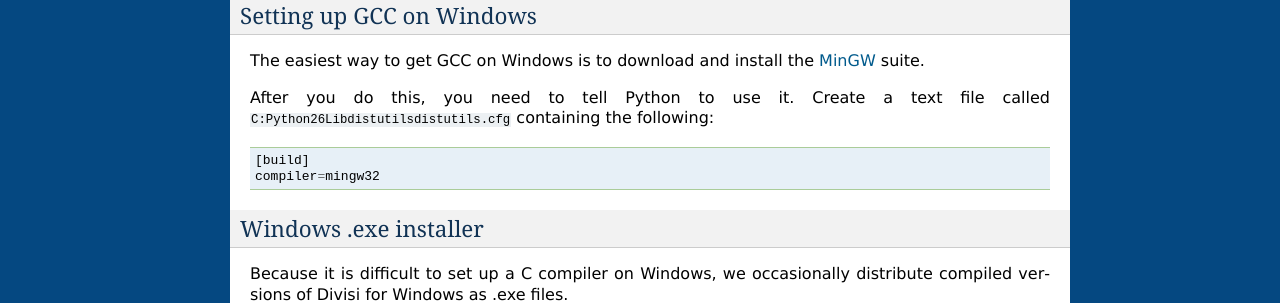
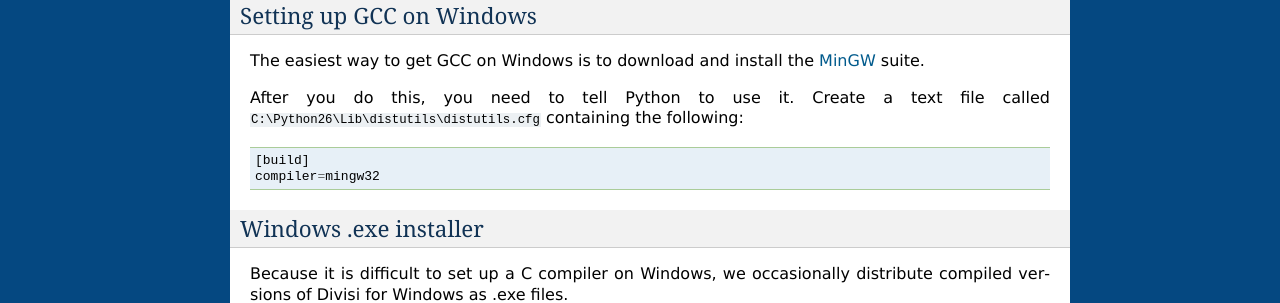
Before and after one commit to commonsense/omcs, a Sphinx documentation site: the page built from docs/divisi/install.rst, in a window 1280 px wide. Shown: the part 1012-1315 px from the top of the page. Built offline with Sphinx 7.4.7, drawn with Linux system fonts in a browser that asks for light colours; pages that are not in the unit, such as notebooks, are missing from menus.

Commit message:
Fix a quoting problem in the docs.

```diff
--- a/docs/divisi/install.rst
+++ b/docs/divisi/install.rst
@@ -58,7 +58,7 @@ suite.
 .. _MinGW: http://www.mingw.org/wiki/HOWTO_Install_the_MinGW_GCC_Compiler_Suite
 
 After you do this, you need to tell Python to use it. Create a text file called
-`C:\Python26\Lib\distutils\distutils.cfg` containing the following::
+``C:\Python26\Lib\distutils\distutils.cfg`` containing the following::
 
     [build]
     compiler=mingw32
```
